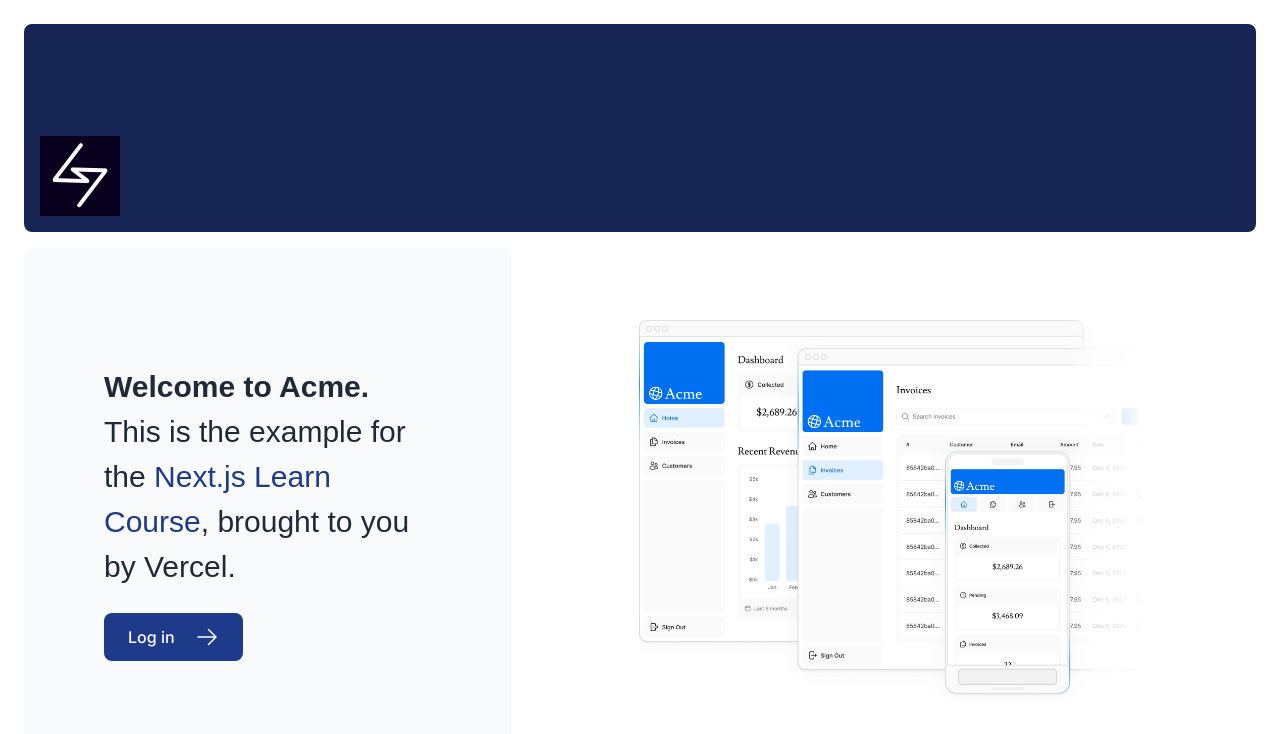
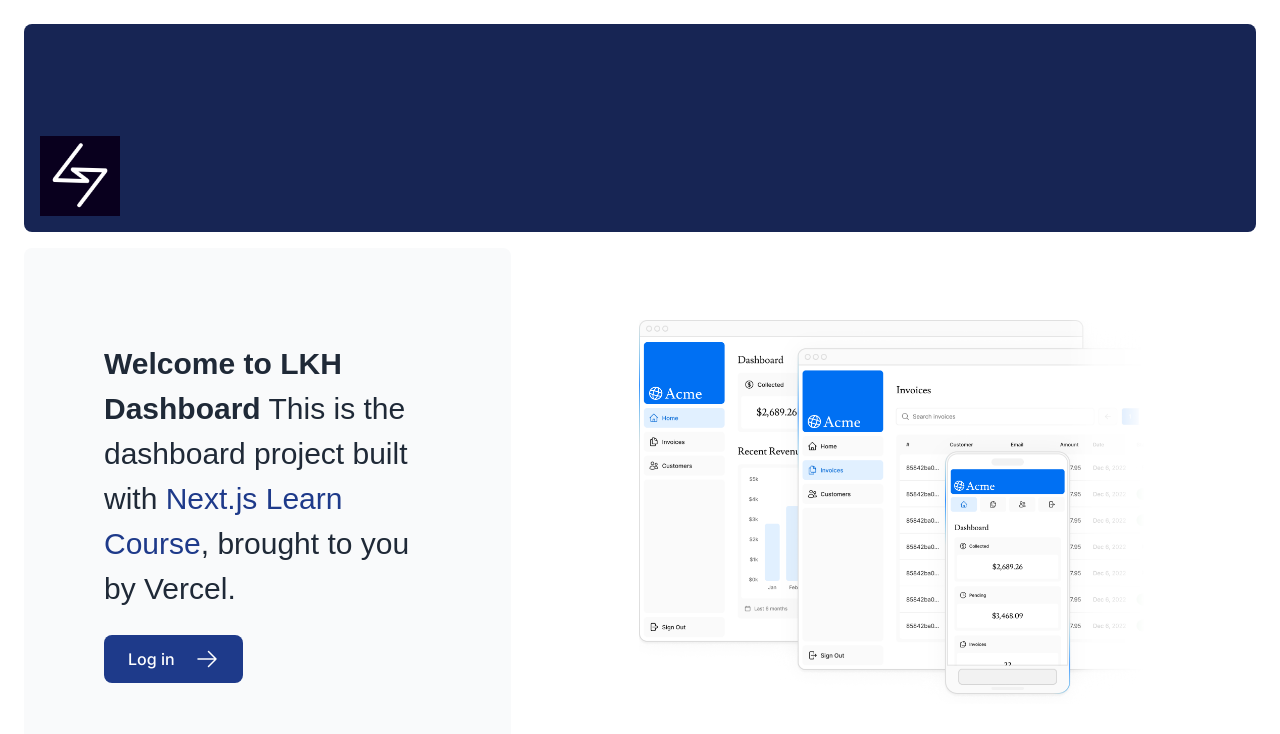
Before and after one commit to linkhanthtel/nextjs-dashboard, a Next.js app: page / in a window 1280 px wide. Shown: the top 734 px of the page. Built offline with nearby package versions, Linux system fonts and the light colour scheme; a web font is replaced by a local one.

Commit message:
Auth Error Updated

```diff
--- a/app/layout.tsx
+++ b/app/layout.tsx
@@ -5,9 +5,9 @@
 export const metadata: Metadata = {
   title: {
     template: '%s | Acme Dashboard',
-    default: 'Acme Dashboard',
+    default: 'LKH Dashboard',
   },
-  description: 'The official Next.js Learn Dashboard built with App Router.',
+  description: 'LKH Dashboard built with App Router from official Next.js Learn Dashboard',
   metadataBase: new URL('https://next-learn-dashboard.vercel.sh'),
 };
 
--- a/app/page.tsx
+++ b/app/page.tsx
@@ -20,7 +20,7 @@
       <div className="mt-4 flex grow flex-col gap-4 md:flex-row">
         <div className="flex flex-col justify-center gap-6 rounded-lg bg-gray-50 px-6 py-10 md:w-2/5 md:px-20">
           <p className={`${lusitana.className} text-xl text-gray-800 md:text-3xl md:leading-normal`}>
-            <strong>Welcome to Acme.</strong> This is the example for the{' '}
+            <strong>Welcome to LKH Dashboard</strong> This is the dashboard project built with {''}
             <a href="https://nextjs.org/learn/" className="text-blue-900">
               Next.js Learn Course
             </a>
--- a/package.json
+++ b/package.json
@@ -18,7 +18,7 @@
     "bcrypt": "^5.1.1",
     "clsx": "^2.0.0",
     "next": "^14.0.2",
-    "next-auth": "^5.0.0-beta.4",
+    "next-auth": "5.0.0-beta.19",
     "postcss": "8.4.31",
     "react": "18.2.0",
     "react-dom": "18.2.0",
```
Also changed, not shown: 1 other file (tests, documents, lock files or other folders).
